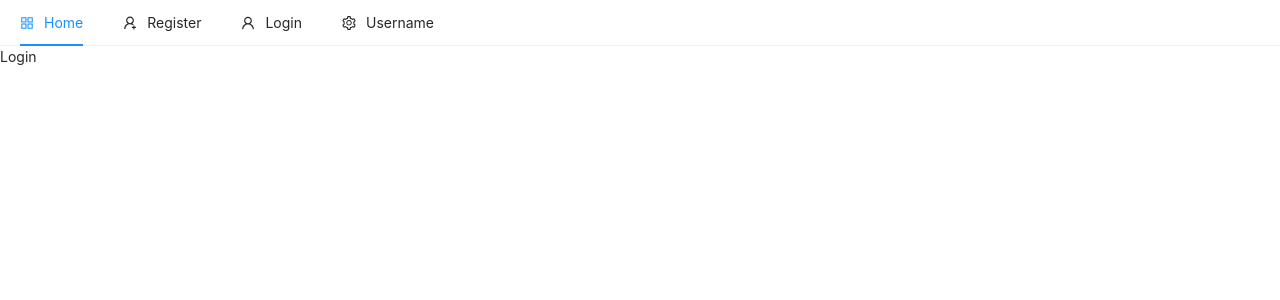
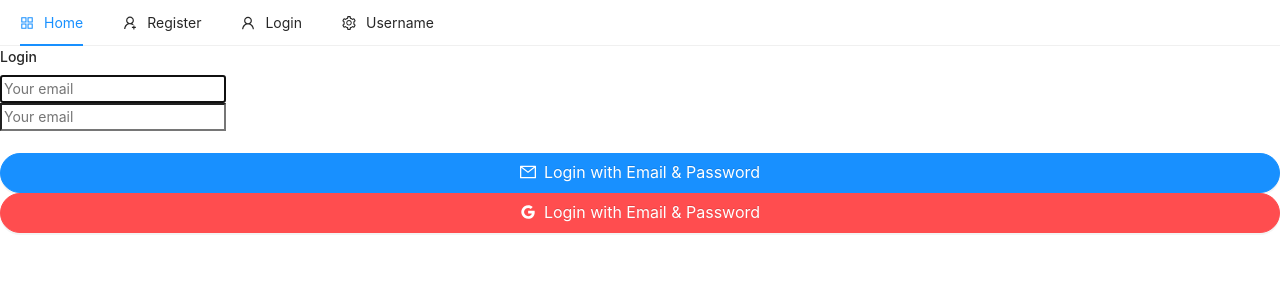
Before and after one commit to leawn/mern-ecom-app, a React (Create React App) app in the folder client/: page /login in a window 1280 px wide. Shown: the top 300 px of the page. Built offline with nearby package versions, Linux system fonts and the light colour scheme; no server answers.

Commit message:
authentication commit

```diff
--- a/client/package.json
+++ b/client/package.json
@@ -11,9 +11,12 @@
     "firebase": "^8.2.3",
     "react": "^17.0.1",
     "react-dom": "^17.0.1",
+    "react-redux": "^7.2.2",
     "react-router-dom": "^5.2.0",
     "react-scripts": "4.0.1",
     "react-toastify": "^6.2.0",
+    "redux": "^4.0.5",
+    "redux-devtools-extension": "^2.13.8",
     "web-vitals": "^0.2.4"
   },
   "scripts": {
--- a/client/src/App.js
+++ b/client/src/App.js
@@ -1,4 +1,4 @@
-import React from 'react';
+import React, { useEffect } from 'react';
 import { Switch, Route } from 'react-router-dom';
 import { ToastContainer } from 'react-toastify';
 import 'react-toastify/dist/ReactToastify.css';
@@ -9,7 +9,30 @@ import Register from "./pages/auth/Register";
 import Header from "./components/nav/Header";
 import RegisterComplete from "./pages/auth/RegisterComplete";
 
+import { auth } from './firebase';
+import { useDispatch } from "react-redux";
+
 const App = () => {
+
+    const dispatch = useDispatch()
+
+    useEffect(() => {
+        const unsubscribe = auth.onAuthStateChanged(async (user) => {
+            if (user) {
+                const idTokenResult = await user.getIdTokenResult();
+
+                dispatch({
+                    type: 'LOGGED_IN_USER',
+                    payload: {
+                        email: user.email,
+                        token: idTokenResult.token
+                    }
+                });
+            }
+        });
+        return () => unsubscribe();
+    }, []);
+
     return (
         <>
             <Header />
--- a/client/src/components/nav/Header.js
+++ b/client/src/components/nav/Header.js
@@ -1,15 +1,36 @@
 import React, { useState } from 'react';
 import { Menu } from 'antd';
-import {AppstoreOutlined, SettingOutlined, UserAddOutlined, UserOutlined} from '@ant-design/icons';
+import {AppstoreOutlined, LogoutOutlined, SettingOutlined, UserAddOutlined, UserOutlined} from '@ant-design/icons';
 import { Link } from 'react-router-dom';
+import firebase from "firebase";
+import { useDispatch } from 'react-redux'
+import { toast } from "react-toastify";
+import { useHistory } from 'react-router-dom';
 
 const { SubMenu, Item } = Menu;
 
 const Header = () => {
     const [current, setCurrent] = useState('home');
 
+    let history = useHistory();
+    let dispatch = useDispatch();
+
     const handleClick = (e) => {
         setCurrent(e.key)
+    }
+
+    const logout = async () => {
+        try {
+            await firebase.auth().signOut();
+            dispatch({
+                type: 'LOGOUT',
+                payload: null
+            });
+            history.push('/login');
+        } catch (err) {
+            console.log(err);
+            toast.error(err.message);
+        }
     }
 
 
@@ -30,6 +51,7 @@ const Header = () => {
             <SubMenu key="SubMenu" icon={<SettingOutlined />} title="Username">
                 <Item key="setting:1">Option 1</Item>
                 <Item key="setting:2">Option 2</Item>
+                <Item icon={<LogoutOutlined />} onClick={logout} key="logout">Logout</Item>
             </SubMenu>
         </Menu>
     );
--- a/client/src/index.js
+++ b/client/src/index.js
@@ -4,13 +4,23 @@ import './index.css';
 import App from './App';
 import reportWebVitals from './reportWebVitals';
 import { BrowserRouter } from 'react-router-dom';
-import 'antd/dist/antd.css'
+import 'antd/dist/antd.css';
+
+import { createStore } from 'redux';
+import { Provider } from 'react-redux';
+import { composeWithDevTools } from "redux-devtools-extension";
+import { rootReducer } from "./reducers";
+
+//store
+const store = createStore(rootReducer, composeWithDevTools());
 
 ReactDOM.render(
   /*<React.StrictMode>*/
-    <BrowserRouter>
-        <App />
-    </BrowserRouter>,
+    <Provider store={store}>
+        <BrowserRouter>
+            <App />
+        </BrowserRouter>
+    </Provider>,
   /*</React.StrictMode>,*/
   document.getElementById('root')
 );
--- a/client/src/pages/auth/Login.js
+++ b/client/src/pages/auth/Login.js
@@ -1,9 +1,118 @@
-import React from 'react';
+import React, { useState } from 'react';
+import { auth, googleAuthProvider } from '../../firebase';
+import { toast } from 'react-toastify';
+import { Button } from 'antd';
+import {GoogleOutlined, MailOutlined} from '@ant-design/icons';
+import { useDispatch } from "react-redux";
 
-const Login = () => {
+const Login = ({ history }) => {
+    const [email, setEmail] = useState('');
+    const [password, setPassword] = useState('');
+    const [loading, setLoading] = useState(false);
+
+    let dispatch = useDispatch();
+
+    const handleSubmit = async (e) => {
+        e.preventDefault();
+        setLoading(true);
+        try {
+            const result = await auth.signInWithEmailAndPassword(email, password);
+            const { user } = result;
+            const idTokenResult = await user.getIdTokenResult();
+            dispatch({
+                type: 'LOGGED_IN_USER',
+                payload: {
+                    email: user.email,
+                    token: idTokenResult.token
+                }
+            });
+            history.push('/');
+        } catch (err) {
+            console.log(err);
+            setLoading(false);
+            toast.error(err.message);
+        }
+    }
+
+    const googleLogin = async () => {
+        try {
+            const result = await auth.signInWithPopup(googleAuthProvider);
+            const { user } = result;
+            const idTokenResult = await user.getIdTokenResult();
+            dispatch({
+                type: 'LOGGED_IN_USER',
+                payload: {
+                    email: user.email,
+                    token: idTokenResult.token
+                }
+            });
+            history.push('/');
+        } catch (err) {
+            console.log(err);
+            setLoading(false);
+            toast.error(err.message);
+        }
+    }
+
+    const loginForm = () => <form onSubmit={handleSubmit}>
+        <div className="form-group">
+            <input
+                type='email'
+                className='form-control'
+                value={email}
+                onChange={e => setEmail(e.target.value)}
+                placeholder='Your email'
+                autoFocus
+            />
+        </div>
+
+        <div className="form-group">
+            <input
+                type='password'
+                className='form-control'
+                value={password}
+                onChange={e => setPassword(e.target.value)}
+                placeholder='Your email'
+            />
+        </div>
+
+        <br/>
+
+        <Button
+            onClick={handleSubmit}
+            type='primary'
+            className='mb-3'
+            block
+            shape='round'
+            icon={<MailOutlined/>}
+            size='large'
+            disable={!email || password < 6}
+        >
+            Login with Email & Password
+        </Button>
+    </form>
+
     return (
-        <div>
-            <p>Login</p>
+        <div className='container p-5'>
+            <div className="row">
+                <div className="col-md-6 offset-md-3">
+                    {loading ? <h4 className='text-danger'>Loading...</h4> : <h4>Login</h4>}
+                    {loginForm()}
+
+                    <Button
+                        onClick={googleLogin}
+                        type='danger'
+                        className='mb-3'
+                        block
+                        shape='round'
+                        icon={<GoogleOutlined />}
+                        size='large'
+                        disable={!email || password < 6}
+                    >
+                        Login with Email & Password
+                    </Button>
+                </div>
+            </div>
         </div>
     );
 }
--- a/client/src/pages/auth/Register.js
+++ b/client/src/pages/auth/Register.js
@@ -27,7 +27,11 @@ const Register = () => {
             className='form-control'
             value={email}
             onChange={e => setEmail(e.target.value)}
+            placeholder='Your email'
+            autoFocus
         />
+
+        <br/>
 
         <button type='submit' className='btn btn-raised'>Register / {email} </button>
     </form>
--- /dev/null
+++ b/client/src/reducers/index.js
@@ -0,0 +1,7 @@
+import { combineReducers } from "redux";
+import { userReducer } from './userReducer';
+
+
+export const rootReducer = combineReducers({
+    user: userReducer
+});
--- /dev/null
+++ b/client/src/reducers/userReducer.js
@@ -0,0 +1,10 @@
+export const userReducer = (state = null, action) => {
+    switch (action.type) {
+        case 'LOGGED_IN_USER':
+            return action.payload;
+        case 'LOGOUT':
+            return action.payload;
+        default:
+            return state;
+    }
+}
```
Also changed, not shown: 1 other file (tests, documents, lock files or other folders).
